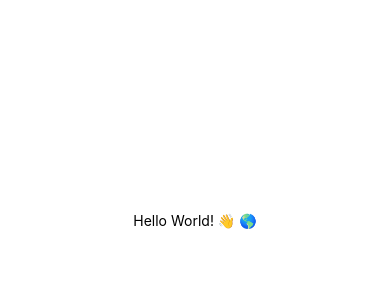
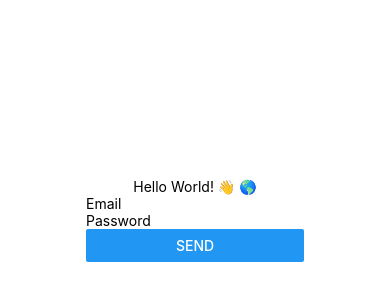
Before and after one commit to zearkiatos/react-native-expo-app, a React Native app: screen / in a window 390 px wide. Shown: the part 202-502 px from the top of the page. Built offline with nearby package versions, Linux system fonts and the light colour scheme.

Commit message:
Creating a components

```diff
--- a/App.js
+++ b/App.js
@@ -1,10 +1,12 @@
-import { StatusBar } from 'expo-status-bar';
-import { StyleSheet, Text, View } from 'react-native';
+import { StatusBar } from "expo-status-bar";
+import { StyleSheet, Text, View } from "react-native";
+import LoginForm from "./src/components/LoginForm";
 
 export default function App() {
   return (
     <View style={styles.container}>
       <Text>Hello World! 👋 🌎</Text>
+      <LoginForm />
       <StatusBar style="auto" />
     </View>
   );
@@ -13,8 +15,8 @@
 const styles = StyleSheet.create({
   container: {
     flex: 1,
-    backgroundColor: '#fff',
-    alignItems: 'center',
-    justifyContent: 'center',
+    backgroundColor: "#fff",
+    alignItems: "center",
+    justifyContent: "center",
   },
 });
--- /dev/null
+++ b/src/components/LoginForm/index.jsx
@@ -0,0 +1,14 @@
+import React from "react";
+import { Text, TextInput, Button, View } from "react-native";
+
+const LoginForm = () => {
+  return (
+    <View>
+      <TextInput placeholder="Email" />
+      <TextInput placeholder="Password" />
+      <Button title="Send" />
+    </View>
+  );
+};
+
+export default LoginForm;
```
Also changed, not shown: 1 other file (tests, documents, lock files or other folders).
